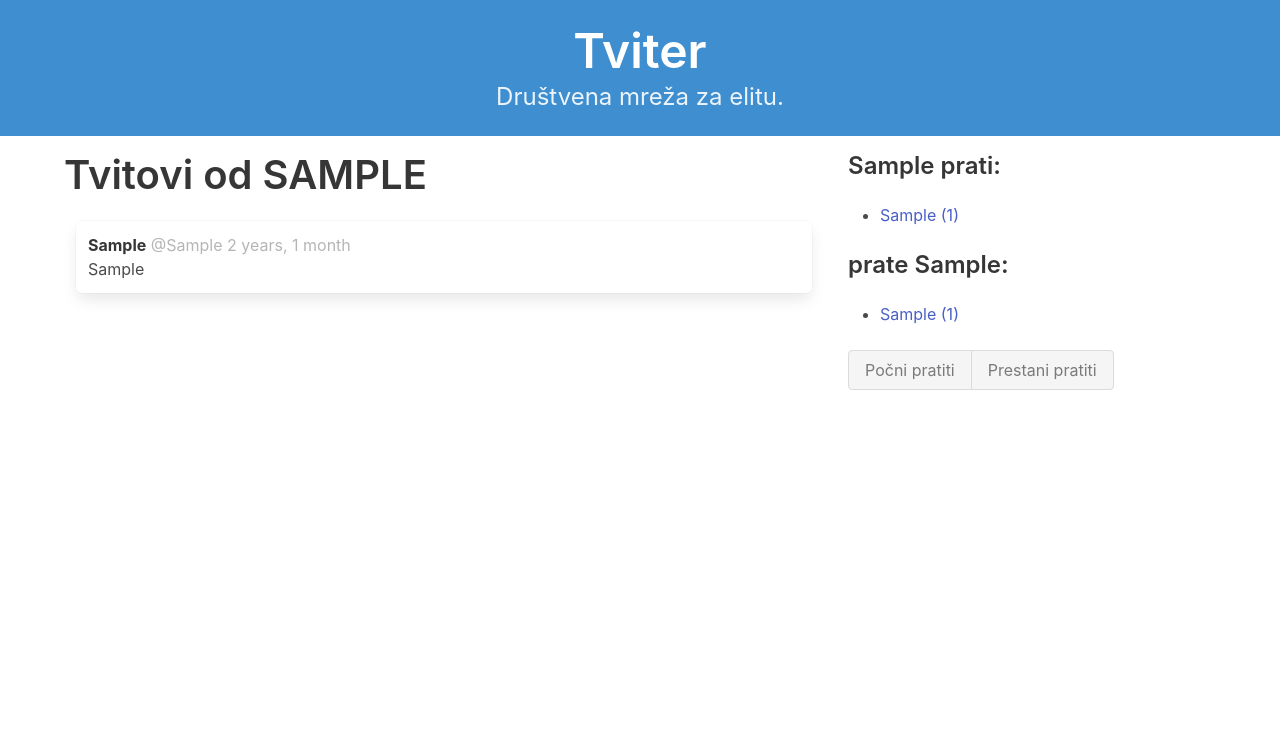
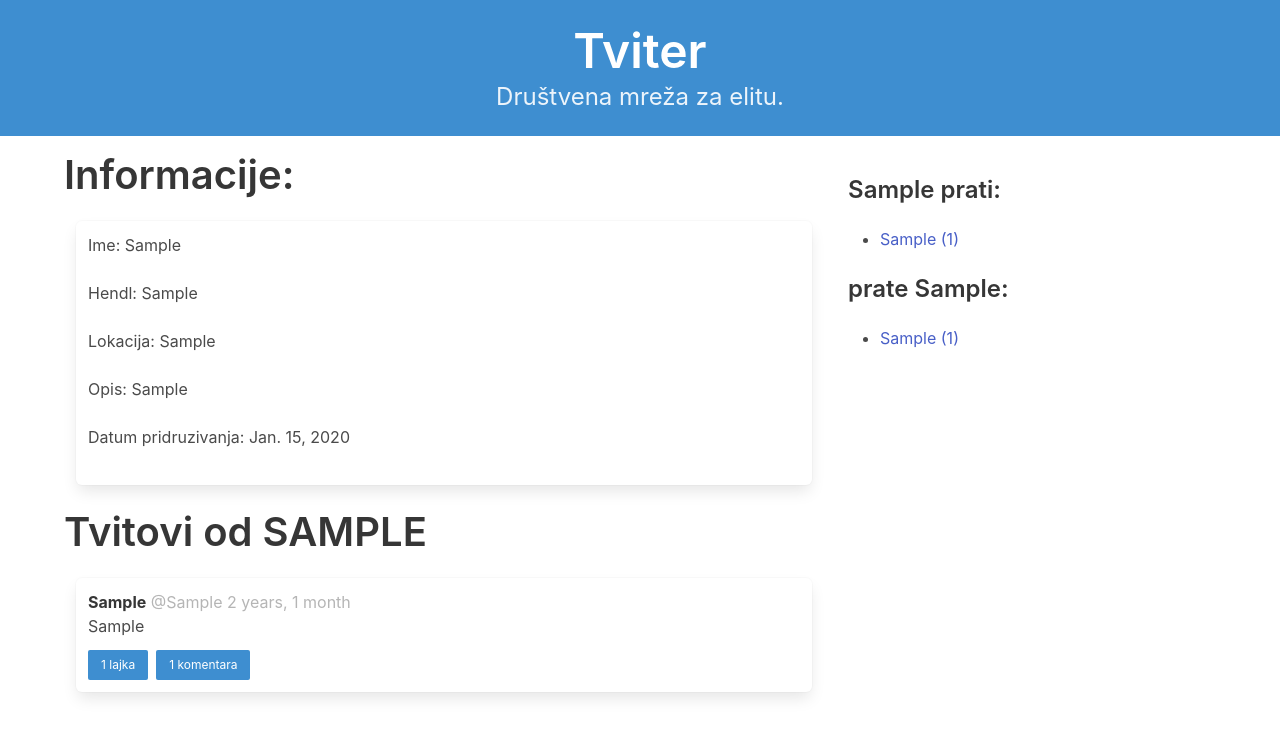
Before and after one commit to proto-forma/WebProject, a Django app: page /tviteras/1 in a window 1280 px wide. Shown: the top 737 px of the page. Run offline with Django 3.2, Linux system fonts and the light colour scheme; the first user in the database is signed in; tables that the repository leaves empty hold one stand-in row (Sample ...).

Commit message:
Vila: informacije o profilu. Andrija: kozmetička promjena view funkcije tviteras().

```diff
--- a/WebProject/main/templates/base.html
+++ b/WebProject/main/templates/base.html
@@ -3,6 +3,7 @@
 <head>
     <meta charset="UTF-8">
     <link rel="stylesheet" href="https://cdn.jsdelivr.net/npm/bulma@0.9.3/css/bulma.min.css">
+    <link rel="stylesheet" href="https://cdnjs.cloudflare.com/ajax/libs/font-awesome/6.0.0/css/solid.min.css"/>
     <title>Tviter</title>
 </head>
 <body>
--- a/WebProject/main/templates/main/tviteras.html
+++ b/WebProject/main/templates/main/tviteras.html
@@ -5,10 +5,26 @@
 <div class="column">
     <div class="block">
         <h1 class="title is-2">
+            Informacije:
+        </h1>
+            <div class="box p-3 m-3">
+                <p>Ime: {{ tviteras.ime }}</p><br>
+                <p>Hendl: {{ tviteras.hendl }}</p><br>
+                <p>Lokacija: {{ tviteras.lokacija }}</p><br>
+                <p>Opis: {{ tviteras.opis }}</p><br>
+                <p>Datum pridruzivanja: {{ tviteras.datum_pridruzivanja }}</p><br>
+            </div>
+    </div>
+    <div class="block">
+        <h1 class="title is-2">
             Tvitovi od {{ tviteras.hendl|upper }}
         </h1>
         {% for tvit in tviteras.korisnik.tvitovi.all %}
             <div class="box p-3 m-3">
+                <article class="media">
+                    <div class="media-content">
+                        <div class="content">
+                            <p>
                                 <strong>{{ tvit.stvorio.tviteras.ime }}</strong>
                                 <span class="has-text-grey-light">
                                     @{{ tvit.stvorio.tviteras.hendl }}
@@ -16,12 +32,50 @@
                                 </span>
                                 <br>
                                 {{ tvit.tijelo }}
+                            </p>
+                        </div>
+                        <nav class="level is-mobile">
+                            <div class="level-left">
+                                <form method="post">
+                                    {% csrf_token %}
+                                    <div class="buttons mr-3">
+                                        <button class="button is-small is-info" name="lajkanje" value="dislajkaj">
+                                            {{ tvit.lajkovi.count }} lajka
+                                        </button>
+                                        <button class="button is-small is-info" name="lajkanje" value="lajkaj">
+                                            {{ tvit.komentari.count }} komentara
+                                        </button>
+                                    </div>
+                                </form>
+                            </div>
+                        </nav>
+                    </div>
+                </article>
             </div>
         {% endfor %}
     </div>
 </div>
 
 <div class="column is-one-third">
+
+    <form method="post">
+        {% csrf_token %}
+        <div class="buttons m-3">
+        {% if tviteras != user.tviteras %}
+            {% if tviteras in user.tviteras.prati.all %}
+                <button class="button is-static">Počni pratiti</button>
+                <button class="button is-info" name="pracenje" value="prestani-pratiti">
+                    Prestani pratiti
+                </button>
+            {% else %}
+                <button class="button is-info" name="pracenje" value="pocni-pratiti">
+                    Počni pratiti
+                </button>
+                <button class="button is-static">Prestani pratiti</button>
+            {% endif %}
+        {% endif %}
+        </div>
+    </form>
 
     <div class="block">
         <h3 class="title is-4">
@@ -57,28 +111,6 @@
         </div>
     </div>
 
-    <form method="post">
-        {% csrf_token %}
-        <div class="buttons has-addons">
-        {% if tviteras == user.tviteras %}
-            <button class="button is-success is-static">Počni pratiti</button>
-            <button class="button is-danger is-static">Prestani pratiti</button>
-        {% else %}
-            {% if tviteras in user.tviteras.prati.all %}
-                <button class="button is-success is-static">Počni pratiti</button>
-                <button class="button is-danger" name="pracenje" value="prestani-pratiti">
-                    Prestani pratiti
-                </button>
-            {% else %}
-                <button class="button is-success" name="pracenje" value="pocni-pratiti">
-                    Počni pratiti
-                </button>
-                <button class="button is-danger is-static">Prestani pratiti</button>
-            {% endif %}
-        {% endif %}
-        </div>
-    </form>
-
 </div>
 
 {% endblock content %}
--- a/WebProject/main/views.py
+++ b/WebProject/main/views.py
@@ -14,15 +14,16 @@ def naslovna (request):
 def tviteras(request, pk):
     tviteras = Tviteras.objects.get(pk=pk)
     if request.method == "POST":
-        trenutni_tviteras = request.user.tviteras
+        logirani_tviteras = request.user.tviteras
         podaci = request.POST
-        radnja = podaci.get("pracenje")
-        if tviteras != trenutni_tviteras:
-            if radnja == "pocni-pratiti":
-                trenutni_tviteras.prati.add(tviteras)
-            elif radnja == "prestani-pratiti":
-                trenutni_tviteras.prati.remove(tviteras)
-        trenutni_tviteras.save()
+        radnja_pracenje = podaci.get("pracenje")
+
+        if radnja_pracenje == "pocni-pratiti":
+            logirani_tviteras.prati.add(tviteras)
+        elif radnja_pracenje == "prestani-pratiti":
+            logirani_tviteras.prati.remove(tviteras)
+
+        logirani_tviteras.save()
     return render(request, "main/tviteras.html", {"tviteras": tviteras})
 
 def register(request):
```
Lines whose indentation alone changed are shown as unchanged.
